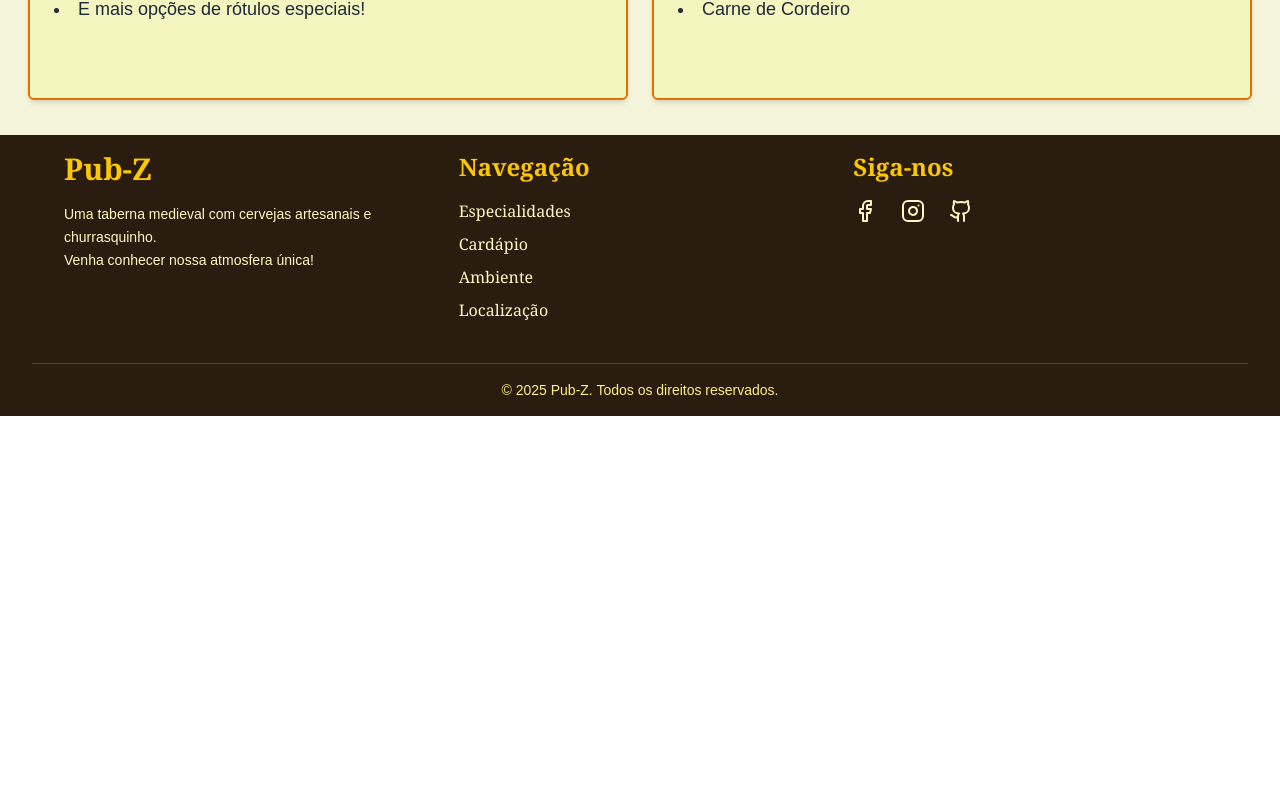
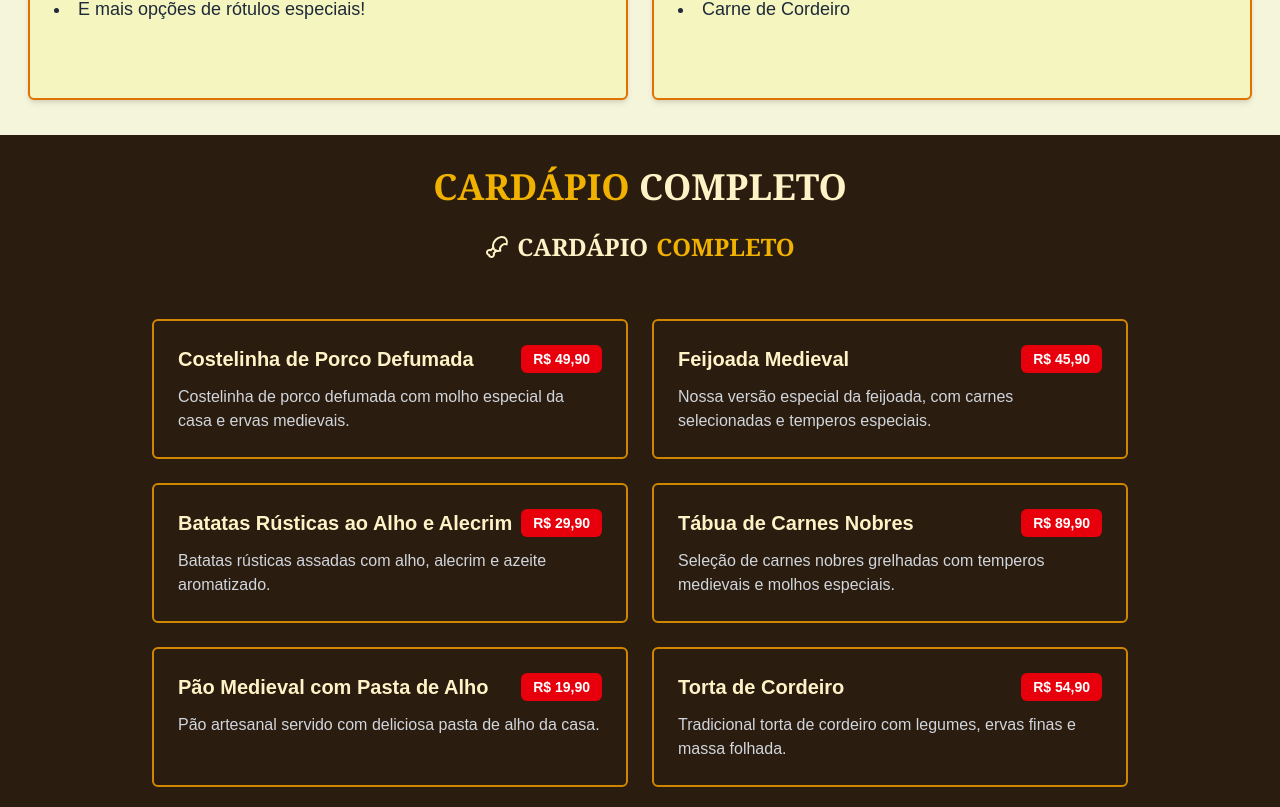
Before and after one commit to andre-0303/pubz, a Next.js app: page / in a window 1280 px wide. Shown: the part 1133-1940 px from the top of the page. Before the commit the page ends 1549 px from the top, so only its background shows below. Built offline with nearby package versions, Linux system fonts and the light colour scheme.

Commit message:
:sparkles: feat: Adicionando Cardapio

```diff
--- a/src/app/page.tsx
+++ b/src/app/page.tsx
@@ -1,4 +1,5 @@
 import Banner from "@/components/Banner";
+import Cardapio from "@/components/Cardapio";
 import Especialidades from "@/components/Especialidades";
 
 export default function Home() {
@@ -6,6 +7,7 @@ export default function Home() {
     <>
     <Banner/>
     <Especialidades/>
+    <Cardapio/>
     </>
   );
 }
--- /dev/null
+++ b/src/components/CardCardapio.tsx
@@ -0,0 +1,53 @@
+const itensCardapio = [
+  {
+    nome: "Costelinha de Porco Defumada",
+    preco: "R$ 49,90",
+    descricao: "Costelinha de porco defumada com molho especial da casa e ervas medievais.",
+  },
+  {
+    nome: "Feijoada Medieval",
+    preco: "R$ 45,90",
+    descricao: "Nossa versão especial da feijoada, com carnes selecionadas e temperos especiais.",
+  },
+  {
+    nome: "Batatas Rústicas ao Alho e Alecrim",
+    preco: "R$ 29,90",
+    descricao: "Batatas rústicas assadas com alho, alecrim e azeite aromatizado.",
+  },
+  {
+    nome: "Tábua de Carnes Nobres",
+    preco: "R$ 89,90",
+    descricao: "Seleção de carnes nobres grelhadas com temperos medievais e molhos especiais.",
+  },
+  {
+    nome: "Pão Medieval com Pasta de Alho",
+    preco: "R$ 19,90",
+    descricao: "Pão artesanal servido com deliciosa pasta de alho da casa.",
+  },
+  {
+    nome: "Torta de Cordeiro",
+    preco: "R$ 54,90",
+    descricao: "Tradicional torta de cordeiro com legumes, ervas finas e massa folhada.",
+  },
+];
+
+export default function CardCardapio() {
+  return (
+    <div className="max-w-5xl mx-auto p-6 grid grid-cols-1 sm:grid-cols-2 gap-6">
+      {itensCardapio.map(({ nome, preco, descricao }) => (
+        <div
+          key={nome}
+          className="bg-transparent border-2 border-yellow-600 rounded-md p-6 hover:border-yellow-300 transition-colors cursor-pointer"
+        >
+          <div className="flex justify-between items-center mb-3">
+            <h2 className="text-xl font-semibold text-amber-100">{nome}</h2>
+            <div className="bg-red-600 text-white px-3 py-1 rounded-md font-bold text-sm">
+              {preco}
+            </div>
+          </div>
+          <p className="text-gray-300">{descricao}</p>
+        </div>
+      ))}
+    </div>
+  );
+}
--- /dev/null
+++ b/src/components/Cardapio.tsx
@@ -0,0 +1,22 @@
+import { Drumstick } from "lucide-react";
+import CardCardapio from "./CardCardapio";
+
+export default function Cardapio() {
+  return (
+    <>
+      <div className="bg-[#2a1c0f] min-h-[600px] w-full max-w-full px-6 py-8 flex flex-col items-center">
+        <h1 className="text-3xl sm:text-4xl text-center mb-6 font-serif font-semibold uppercase">
+          <span className="text-yellow-500">Cardápio</span>{" "}
+          <span className="text-amber-100">Completo</span>
+        </h1>
+        <h1 className="sm:text-2xl mb-8 font-serif font-semibold uppercase flex items-center gap-2 text-amber-100">
+          <Drumstick className="text-amber-100" size={24} />
+          <span>Cardápio</span>{" "}
+          <span className="text-yellow-500">Completo</span>
+        </h1>
+
+        <CardCardapio />
+      </div>
+    </>
+  );
+}
```
